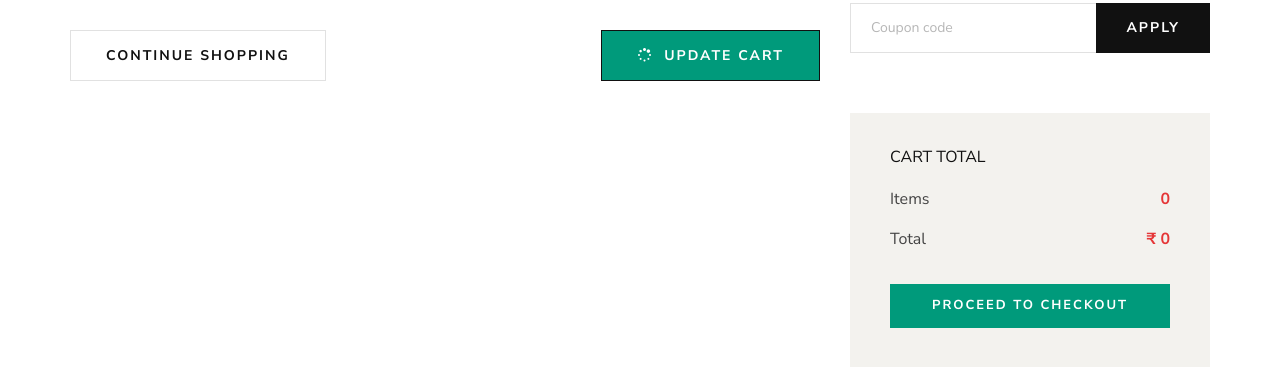
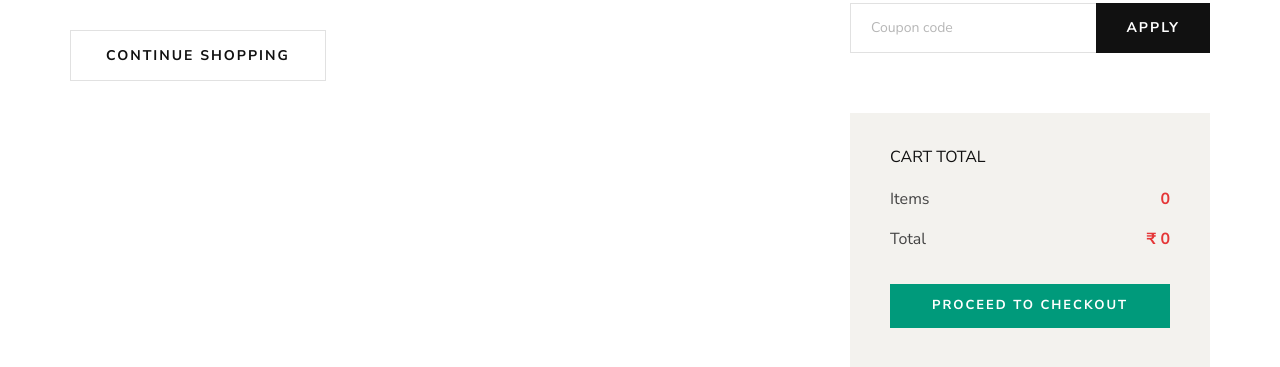
Before and after one commit to TinyAnnaDas/DjangoEcommerce, a Django app: page /shop/cart/ in a window 1280 px wide. Shown: the part 370-737 px from the top of the page. Run offline with Django 4.2, Linux system fonts and the light colour scheme; some libraries are stand-ins or nearby versions.

Commit message:
cart_page - remove button, refreshing problem solved

```diff
--- a/ecommerce/static/js/cart.js
+++ b/ecommerce/static/js/cart.js
@@ -40,6 +40,8 @@ function addCookieItem(productId, action){
         }
     }
 
+
+
     console.log('Cart:',cart)
     document.cookie ='cart=' + JSON.stringify(cart) + ";domain=;path=/"
     location.reload()
@@ -50,23 +52,67 @@ function addCookieItem(productId, action){
 function updateUserOrder(productId, action){
     console.log('User is logged in, sending data...')
 
-    var url = '/update_item/'
 
-    fetch(url,{
-        method: 'POST',
-        headers: {
-            'Content-Type':'application/json',
-            'X-CSRFToken': csrftoken,
-        },
-        body: JSON.stringify({'productId': productId, 'action': action})
-    })
 
-    .then((response) =>{
-        return response.json();
-    })
+        $.ajax({
+            type: "POST",
+            url: "/update_item/",
+            data: {
+                'productId':productId,
+                'action':action,
+                'CSRFToken': csrftoken
+            },
+            success: function (response) {
 
-    .then((data) =>{
-        console.log('data:', data)
-        location.reload()
-    });
+                console.log(response.itemTotal)
+                console.log(response.itemQty)
+
+                let cartqty = document.getElementsByClassName('cartqty')
+                for (var i=0; i < cartqty.length; i++){
+
+                    cartqty[i].innerHTML = response.cartItems
+                    // cartqty.innerHTML = response.cartItems
+                }
+
+
+                let cartotal = document.getElementsByClassName('cartotal')
+                for (var i=0; i < cartotal.length; i++){
+
+                    cartotal[i].innerHTML = '&#8377; ' + response.cartTotal
+                    // cartqty.innerHTML = response.cartItems
+                }
+
+                console.log(productId)
+                console.log(action)
+
+                // document.querySelectorAll('.productId')[1].value = response.itemQty
+                // document.querySelectorAll('.productId')[1].value = response.itemTotal
+
+                try{
+
+                    document.getElementById(productId+'total').innerHTML = '&#8377; ' + response.itemTotal
+
+                }catch(e){
+
+                    }
+
+
+                try{
+
+                    document.getElementById(productId+'qty').value = response.itemQty
+
+                }catch(e){
+
+                    }
+
+               if (action == 'delete'){
+                document.getElementById(productId+'row').innerHTML = ''
+               }
+
+            }
+        });
+
+
+
+
 }
--- a/ecommerce/store/templates/store/main.html
+++ b/ecommerce/store/templates/store/main.html
@@ -179,8 +179,8 @@
                         <a href="#" class="search-switch"><img src="{% static 'images/icon/search.png' %}" alt=""></a>
                         <a href="#"><img src="{% static 'images/icon/heart.png' %}" alt=""></a>
 
-                        <a href="{% url 'cart' %}"><img src="{% static 'images/icon/cart.png' %}" alt=""> <span>{{cartItems}}</span></a>
-                        <div class="price">&#8377; {{order.get_cart_total}}</div>
+                        <a href="{% url 'cart' %}"><img src="{% static 'images/icon/cart.png' %}" alt=""> <span class="cartqty">{{cartItems}}</span></a>
+                        <div class="price cartotal">&#8377; {{order.get_cart_total}}</div>
                     </div>
                 </div>
             </div>
--- a/ecommerce/store/templates/store/pages/shopping-cart.html
+++ b/ecommerce/store/templates/store/pages/shopping-cart.html
@@ -40,7 +40,9 @@
                             </thead>
                             <tbody>
                                 {% for item in items %}
-                                <tr>
+
+                                <tr id = {{item.product.id}}row>
+
                                     <td class="product__cart__item">
                                         <div class="product__cart__item__pic">
                                             <img src="{{item.product.imageURL}}" alt="">
@@ -53,15 +55,16 @@
                                     <td class="quantity__item">
                                         <div class="quantity">
                                             <div class="pro-qty-2" >
-                                                <span class="fa fa-angle-left dec qtybtn update-cart" data-product = {{item.product.id}} data-action="remove"></span>
-                                                <input type="text" value="{{item.quantity}}">
-                                                <span class="fa fa-angle-right inc qtybtn update-cart" data-product = {{item.product.id}} data-action="add"></span>
+                                                <span class="fa fa-angle-left qtybutton update-cart" id="dec-button" data-product = {{item.product.id}} data-action="remove"></span>
+                                                <input type="text" id="{{item.product.id}}qty" value="{{item.quantity}}">
+                                                <span class="fa fa-angle-right inc qtybutton update-cart" data-product = {{item.product.id}} data-action="add"></span>
                                             </div>
                                         </div>
                                     </td>
-                                    <td class="cart__price">&#8377; {{item.get_total}}</td>
-                                    <td class="cart__close"><i data-action="delete" class="fa fa-close"></i></td>
+                                    <td class="cart__price " id="{{item.product.id}}total" >&#8377; {{item.get_total}}</td>
+                                    <td class="cart__close "><i data-product = {{item.product.id}} data-action="delete" class="fa fa-close update-cart"></i></td>
                                 </tr>
+
                                 {% endfor %}
                             </tbody>
                         </table>
@@ -72,11 +75,7 @@
                                 <a href="#">Continue Shopping</a>
                             </div>
                         </div>
-                        <div class="col-lg-6 col-md-6 col-sm-6">
-                            <div class="continue__btn update__btn ">
-                                <a href="#"><i class="fa fa-spinner "></i> Update cart</a>
-                            </div>
-                        </div>
+
                     </div>
                 </div>
                 <div class="col-lg-4">
@@ -90,8 +89,8 @@
                     <div class="cart__total">
                         <h6>Cart total</h6>
                         <ul>
-                            <li>Items <span>{{order.get_cart_items}}</span></li>
-                            <li>Total <span>&#8377; {{order.get_cart_total}}</span></li>
+                            <li>Items <span class="cartqty">{{order.get_cart_items}}</span></li>
+                            <li>Total <span class="cartotal">&#8377; {{order.get_cart_total}}</span></li>
                         </ul>
                         <a href="{% url 'checkout' %}" class="primary-btn">Proceed to checkout</a>
                     </div>
--- a/ecommerce/store/templates/store/store.html
+++ b/ecommerce/store/templates/store/store.html
@@ -212,6 +212,7 @@
                     <div class="row">
                         {% for product in products %}
                         <div class="col-lg-4 col-md-6 col-sm-6">
+
                             <div class="product__item">
 
                                 <div class="product__item__pic set-bg " data-setbg="{{product.imageURL}}">
@@ -223,6 +224,7 @@
                                     </ul>
                                 </div>
                                 <div class="product__item__text">
+
                                     <h6>{{product.name}}</h6>
                                     <a data-product = {{product.id}} data-action="add" class="update-cart">+ Add To Cart</a>
                                     <div class="rating">
--- a/ecommerce/store/utils.py
+++ b/ecommerce/store/utils.py
@@ -50,6 +50,7 @@ def cartData(request):
         order, created = Order.objects.get_or_create(user=customer, complete=False)
         items = order.orderitem_set.all()
         cartItems = order.get_cart_items
+
     else:
         cookieData = cookieCart(request)
         cartItems = cookieData['cartItems']
--- a/ecommerce/store/views.py
+++ b/ecommerce/store/views.py
@@ -169,30 +169,42 @@ def checkout(request):
     context = {'items':items, 'order':order, 'cartItems':cartItems,}
     return render(request, 'store/pages/checkout.html', context)
 
+from django.views.decorators.csrf import csrf_exempt
+@csrf_exempt
 def updateItem(request):
-    data = json.loads(request.body)
-    productId = data['productId']
-    action =  data['action']
+    if request.method == 'POST':
+        productId = request.POST.get('productId')
+        action = request.POST.get('action')
+        print('Action:',action)
+        print('productId:',productId)
 
-    print('Action:',action)
-    print('productId:',productId)
+        customer = request.user
+        product = Products.objects.get(id=productId)
+        order, created = Order.objects.get_or_create(user=customer,complete = False)
 
-    customer = request.user
-    product = Products.objects.get(id=productId)
-    order, created = Order.objects.get_or_create(user=customer,complete = False)
+        orderItem, created = OrderItem.objects.get_or_create(order=order, product=product)
 
-    orderItem, created = OrderItem.objects.get_or_create(order=order, product=product)
+        if action == 'add':
+            orderItem.quantity = (orderItem.quantity + 1)
 
-    if action == 'add':
-        orderItem.quantity = (orderItem.quantity + 1)
-    elif action == 'remove':
-        orderItem.quantity = (orderItem.quantity - 1)
-    orderItem.save()
+        elif action == 'remove':
+            if orderItem.quantity !=1:
+                orderItem.quantity = (orderItem.quantity - 1)
+                # if orderItem.quantity <= 0:
+                #     orderItem.delete()
+        orderItem.save()
 
-    if orderItem.quantity <= 0:
-        orderItem.delete()
+        if action == 'delete':
+            orderItem.delete()
 
-    return JsonResponse('Item was added', safe=False )
+
+        print(orderItem.product.name)
+
+
+
+        response = {'cartItems':order.get_cart_items, 'cartTotal':order.get_cart_total, 'itemTotal': orderItem.get_total, 'itemQty': orderItem.quantity,}
+
+        return JsonResponse(response, safe=False )
 
 def processOrder(request):
     transaction_id = datetime.datetime.now().timestamp()
```
